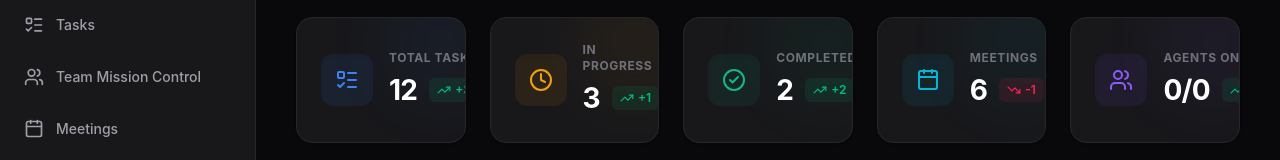
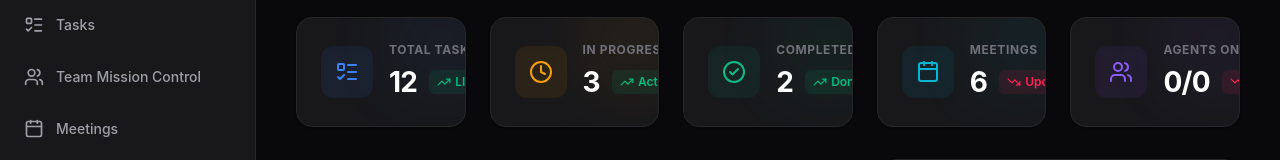
Before and after one commit to divyaanshupal/Hacktropica-2K26, a React (Vite) app in the folder client/admin/: page / in a window 1280 px wide. Shown: the part 153-313 px from the top of the page. Built offline with nearby package versions, Linux system fonts and the light colour scheme; no server answers.

Commit message:
new changed

```diff
--- a/client/admin/src/components/EmployeeSidebar.jsx
+++ b/client/admin/src/components/EmployeeSidebar.jsx
@@ -6,11 +6,19 @@ import {
   Folder,
   Zap,
   Book,
-  HelpCircle
+  HelpCircle,
+  LogOut
 } from 'lucide-react';
+import { useNavigate } from 'react-router-dom';
 
 export default function EmployeeXSidebar() {
   const location = useLocation();
+  const navigate = useNavigate();
+
+  const handleSignOut = () => {
+    localStorage.removeItem('employeeData');
+    navigate('/signin');
+  };
 
   const navItems = [
     { name: 'Dashboard', icon: LayoutDashboard, path: '/employee' },
@@ -28,7 +36,7 @@ export default function EmployeeXSidebar() {
         {/* Logo & Brand */}
         <div className="p-6 flex items-center gap-3">
           <div className="bg-[#242429] p-2 rounded-lg border border-[#2e2e33]">
-            <div className="w-5 h-5 bg-gradient-to-br from-gray-300 to-gray-500 rounded-[4px]"></div>
+            <div className="w-5 h-5 bg-linear-to-br from-gray-300 to-gray-500 rounded-[4px]"></div>
           </div>
           <h1 className="text-xl font-semibold text-white tracking-tight">EmployeeX</h1>
         </div>
@@ -60,26 +68,14 @@ export default function EmployeeXSidebar() {
       {/* --- Bottom Section --- */}
       <div className="px-4 pb-6 space-y-4">
 
-        {/* Dev Productivity Status Card */}
-        <div className="bg-[#18181b] p-4 rounded-xl border border-[#232328]">
-          <div className="flex items-center gap-2 mb-1.5">
-            <div className="w-2 h-2 rounded-full bg-gray-500"></div>
-            <span className="text-[10px] font-bold tracking-wider text-gray-400 uppercase leading-none">
-              Dev Productivity
-            </span>
-          </div>
-          <p className="text-xs text-gray-500 font-medium">Active Session: 4h 20m</p>
-        </div>
-
-        {/* Footer Links */}
-        <div className="space-y-1">
-          <button className="flex items-center gap-3 w-full px-3 py-2 text-gray-500 hover:text-gray-300 hover:bg-[#1a1a1e] rounded-lg transition-colors">
-            <Book className="w-[18px] h-[18px]" />
-            <span className="text-sm font-medium">Documentation</span>
-          </button>
-          <button className="flex items-center gap-3 w-full px-3 py-2 text-gray-500 hover:text-gray-300 hover:bg-[#1a1a1e] rounded-lg transition-colors">
-            <HelpCircle className="w-[18px] h-[18px]" />
-            <span className="text-sm font-medium">Support</span>
+        {/* Sign Out Section */}
+        <div className="pt-2 border-t border-[#1f1f23]">
+          <button
+            onClick={handleSignOut}
+            className="flex items-center gap-3 w-full px-3 py-2.5 text-rose-500 hover:bg-rose-500/10 rounded-lg transition-colors group"
+          >
+            <LogOut className="w-[18px] h-[18px] text-rose-500 group-hover:text-rose-400" />
+            <span className="font-semibold text-sm">Sign Out</span>
           </button>
         </div>
 
--- a/client/admin/src/pages/admin/Dashboard.jsx
+++ b/client/admin/src/pages/admin/Dashboard.jsx
@@ -19,9 +19,27 @@ const itemVariants = {
 };
 
 export default function Dashboard({ tasks, meetings, employees }) {
-    const totalTasks = tasks.length;
+    // 1. Calculate Active Tasks (those assigned as current live status for any employee)
+    const activeTaskIds = new Set(
+        employees
+            .filter(e => e.activeTask && e.activeTask.id)
+            .map(e => e.activeTask.id.toString())
+    );
+
+    // 2. Count "In Progress" - either strictly status or currently being worked on
+    const inProgressTasks = tasks.filter(t =>
+        t.status === 'in-progress' || activeTaskIds.has(t.id?.toString())
+    ).length;
+
+    // 3. Count "Done"
     const doneTasks = tasks.filter(t => t.status === 'done').length;
-    const inProgressTasks = tasks.filter(t => t.status === 'in-progress').length;
+
+    // 4. Count "Todo" (mapped from 'open' or 'todo' if not in activeTaskIds)
+    const todoTasks = tasks.filter(t =>
+        (t.status === 'todo' || t.status === 'open') && !activeTaskIds.has(t.id?.toString()) && t.status !== 'done'
+    ).length;
+
+    const totalTasks = tasks.length || 0;
     const recentTasks = tasks.filter(t => t.status !== 'done').slice(0, 4);
     const recentMeetings = meetings.slice(0, 3);
 
@@ -42,12 +60,12 @@ export default function Dashboard({ tasks, meetings, employees }) {
             >
                 {/* Stats */}
                 <motion.div className="grid grid-cols-1 md:grid-cols-2 lg:grid-cols-4 xl:grid-cols-5 gap-6" variants={itemVariants}>
-                    <StatCard icon={ListTodo} label="Total Tasks" value={totalTasks} trend="up" trendValue="+3" color="#3b82f6" delay={0} />
-                    <StatCard icon={Clock} label="In Progress" value={inProgressTasks} trend="up" trendValue="+1" color="#f59e0b" delay={0.1} />
-                    <StatCard icon={CheckCircle2} label="Completed" value={doneTasks} trend="up" trendValue="+2" color="#10b981" delay={0.2} />
-                    <StatCard icon={Calendar} label="Meetings" value={meetings.length} trend="down" trendValue="-1" color="#06b6d4" delay={0.3} />
+                    <StatCard icon={ListTodo} label="Total Tasks" value={totalTasks} trend="up" trendValue={totalTasks > 0 ? "LIVE" : "0"} color="#3b82f6" delay={0} />
+                    <StatCard icon={Clock} label="In Progress" value={inProgressTasks} trend={inProgressTasks > 0 ? "up" : "none"} trendValue={inProgressTasks > 0 ? "Active" : "None"} color="#f59e0b" delay={0.1} />
+                    <StatCard icon={CheckCircle2} label="Completed" value={doneTasks} trend="up" trendValue={doneTasks > 0 ? "Done" : "0"} color="#10b981" delay={0.2} />
+                    <StatCard icon={Calendar} label="Meetings" value={meetings.length} trend="none" trendValue="Upcoming" color="#06b6d4" delay={0.3} />
 
-                    <StatCard icon={Users} label="Agents Online" value={`${onlineAgents}/${employees.length}`} trend="up" trendValue="Sync" color="#8b5cf6" delay={0.4} />
+                    <StatCard icon={Users} label="Agents Online" value={`${onlineAgents}/${employees.length}`} trend={onlineAgents > 0 ? "up" : "down"} trendValue={onlineAgents > 0 ? "READY" : "OFF"} color="#8b5cf6" delay={0.4} />
                 </motion.div>
 
                 {/* Main Grid */}
@@ -93,7 +111,7 @@ export default function Dashboard({ tasks, meetings, employees }) {
 
                             <div className="grid grid-cols-2 gap-4 mt-2">
                                 {[
-                                    { label: 'To Do', count: tasks.filter(t => t.status === 'todo').length, color: '#3b82f6' },
+                                    { label: 'To Do', count: todoTasks, color: '#3b82f6' },
                                     { label: 'In Progress', count: inProgressTasks, color: '#f59e0b' },
                                     { label: 'Review', count: tasks.filter(t => t.status === 'review').length, color: '#8b5cf6' },
                                     { label: 'Done', count: doneTasks, color: '#10b981' },
```
